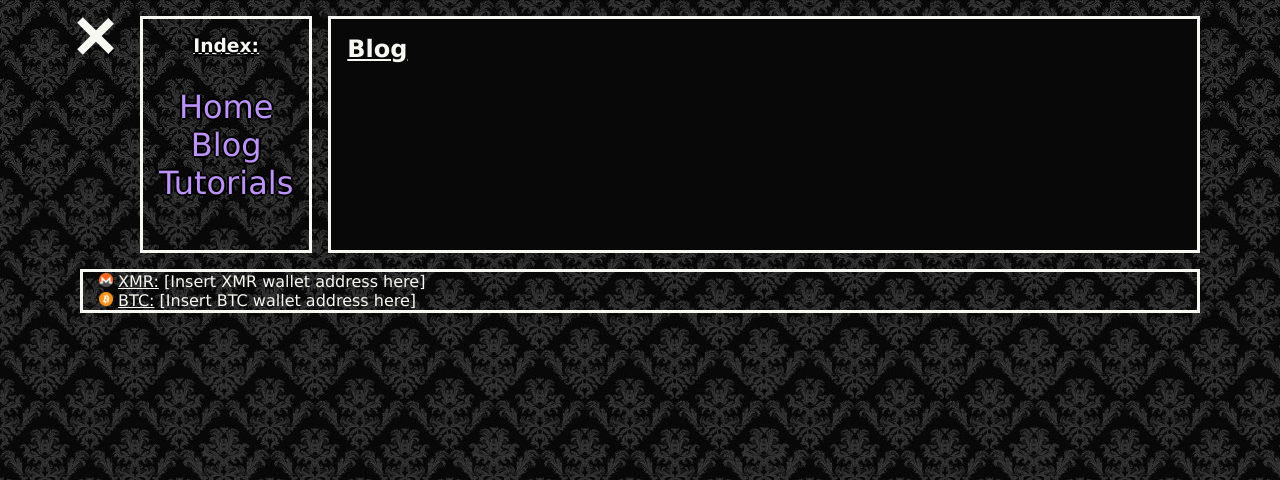
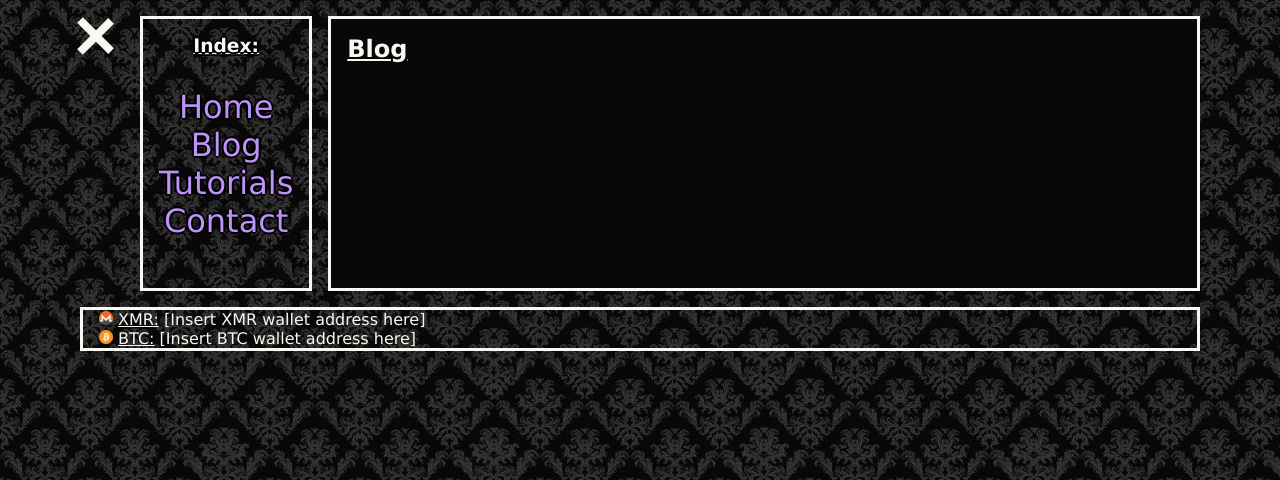
Before and after one commit to CameronAsselin/Website, a PHP site: page /blog.php in a window 1280 px wide. Shown: the part 120-600 px from the top of the page. Run offline with PHP 8.4, Linux system fonts and the light colour scheme.

Commit message:
Added "Contact" link to sidebar

```diff
--- a/sidebar.php
+++ b/sidebar.php
@@ -9,6 +9,7 @@
       <li><a href="index.php">Home</a></li></li>
 	  	<li><a href="blog.php">Blog</a></li></li>
 	  	<li><a href="tutorials.php">Tutorials</a></li>
+	  	<li><a href="contact.php">Contact</a></li>
     </ul>
   </nav>
 </aside>
```
